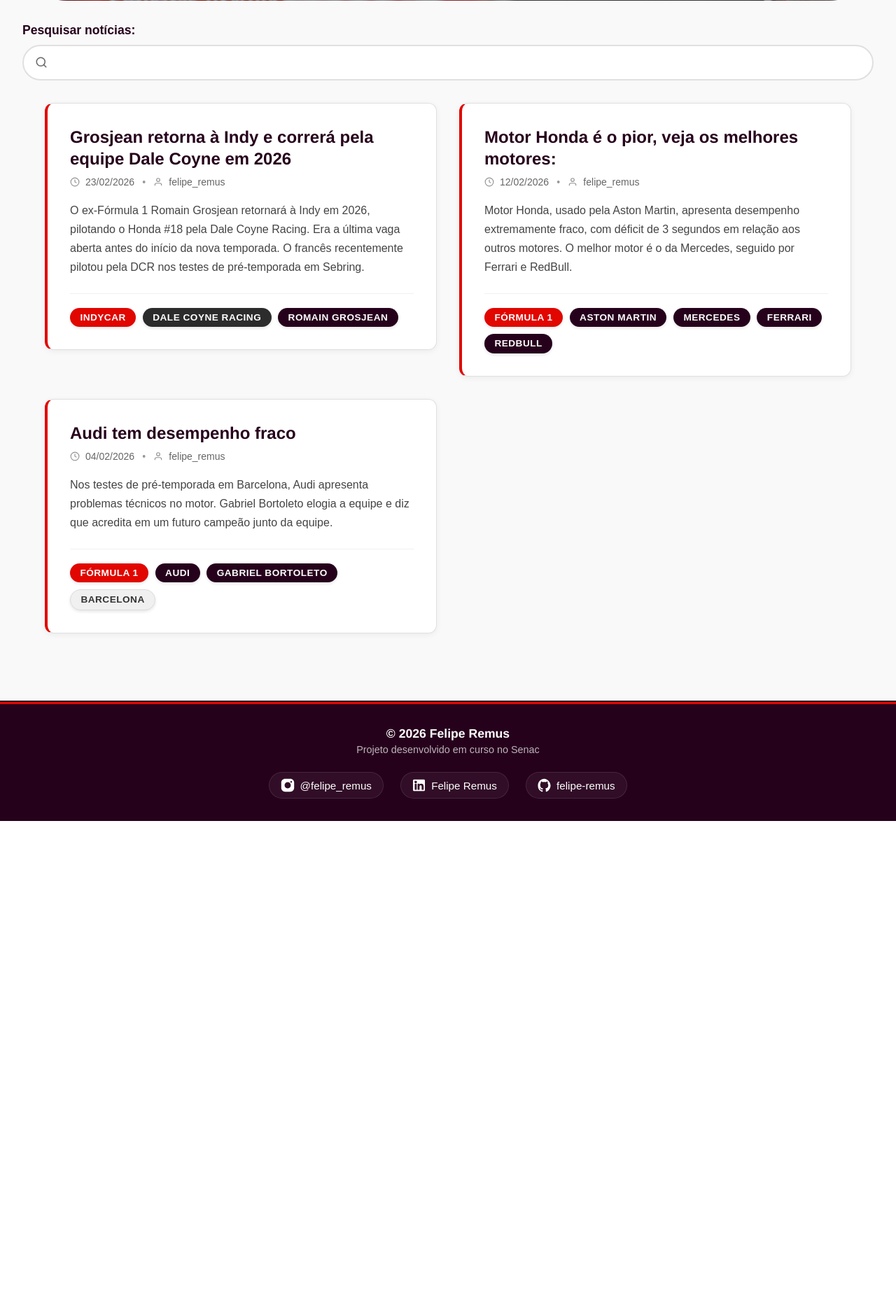
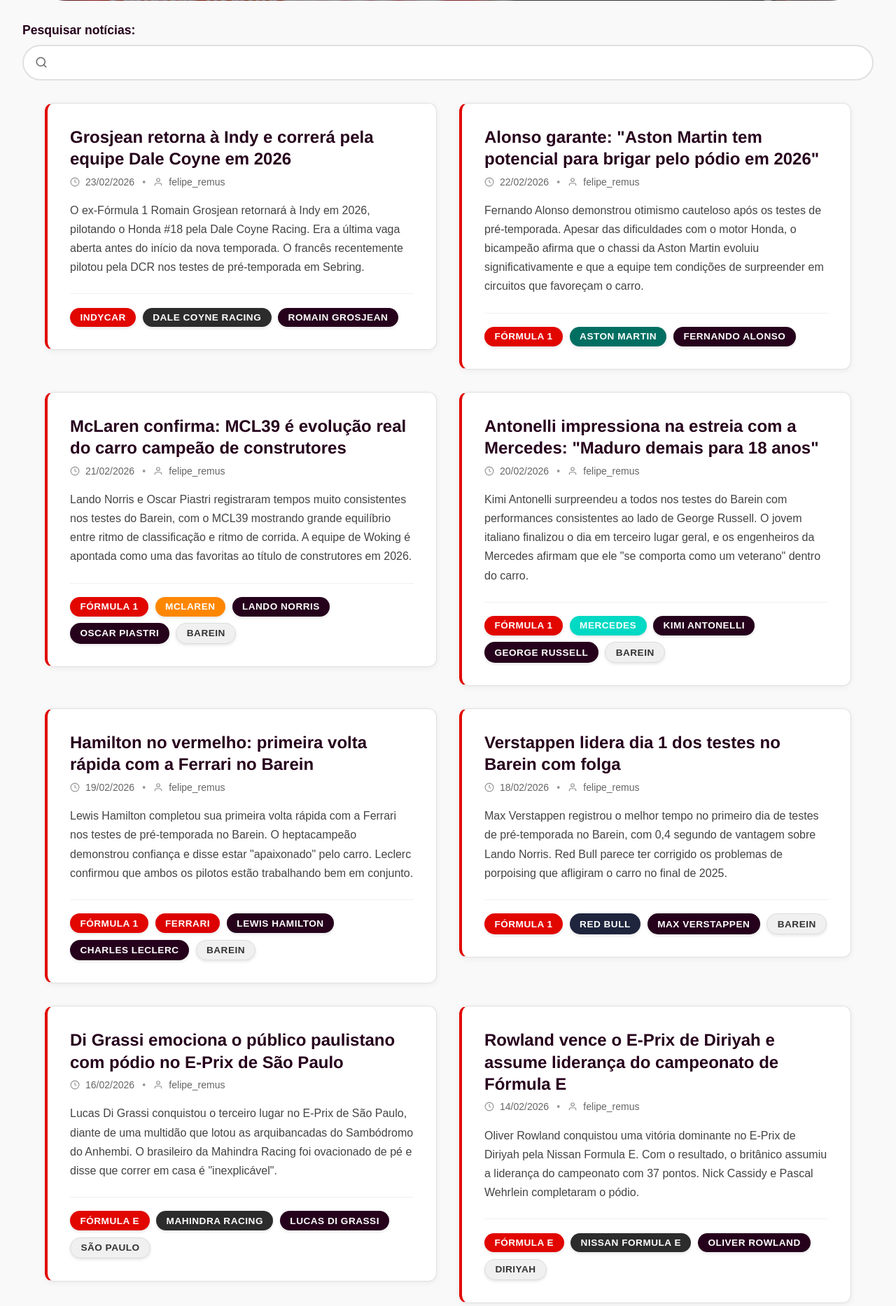
Before and after one commit to felipe-remus/Blog, a PHP site: page / in a window 1280 px wide. Shown: the part 827-2693 px from the top of the page at 70% size. Before the commit the page ends 2000 px from the top, so only its background shows below. Run offline with PHP 8.4, Linux system fonts and the light colour scheme.

Commit message:
versão 26

```diff
--- a/CSS/paginacao.css
+++ b/CSS/paginacao.css
@@ -10,6 +10,10 @@
     padding: 0 2rem;
     flex-wrap: wrap;
     width: 100%; /* Adiciona largura total */
+}
+
+.paginacao-oculto {
+    display: none; /* remove o card do fluxo do grid completamente */
 }
 
 .paginacao-btn {
--- a/SCRIPT/globals.js
+++ b/SCRIPT/globals.js
@@ -21,4 +21,4 @@
     pista:     new Set(),
 };
 
-const limites = { categoria: 1, equipe: 4, piloto: 4, pista: 4 };
+const limites = { categoria: 2, equipe: 4, piloto: 4, pista: 4 };
--- a/historia.html
+++ b/historia.html
@@ -84,9 +84,9 @@
                     <p>O caminho até a Fórmula 1 é pavimentado por diversas categorias de formação, conhecidas como a "escada do automobilismo". Estas categorias foram desenvolvidas para preparar jovens pilotos com as habilidades técnicas e mentais necessárias para competir no mais alto nível.</p>
 
                     <ul>
+                        <li><strong>Fórmula 4:</strong> Porta de entrada para o automobilismo de monopostos, onde pilotos geralmente entre 15 e 18 anos dão seus primeiros passos em carros de corrida profissionais.</li>
+
                         <li><strong>F1 Academy:</strong> Categoria de base exclusiva para mulheres, que utiliza as mesmas regras da Formula 4, com o objetivo de desenvolver jovens pilotas para categorias mais altas do automobilismo, oferecendo suporte técnico, visibilidade e integração ao ecossistema da F1.</li>
-
-                        <li><strong>Fórmula 4:</strong> Porta de entrada para o automobilismo de monopostos, onde pilotos geralmente entre 15 e 18 anos dão seus primeiros passos em carros de corrida profissionais.</li>
 
                         <li><strong>Fórmula 3:</strong> Categoria intermediária que oferece carros mais potentes e competitivos. Inclui campeonatos regionais e o prestigiado Campeonato FIA de Fórmula 3, que corre nos mesmos fins de semana da F1.</li>
 
--- a/html/card-noticia.html
+++ b/html/card-noticia.html
@@ -30,10 +30,10 @@
 
         <div class="card-tags">
             <span class="tag categoria">Fórmula 1</span>
-            <span class="tag piloto">Aston Martin</span>
-            <span class="tag piloto">Mercedes</span>
-            <span class="tag piloto">Ferrari</span>
-            <span class="tag piloto">RedBull</span>
+            <span class="tag equipe-astonmartin">Aston Martin</span>
+            <span class="tag equipe-mercedes">Mercedes</span>
+            <span class="tag equipe-ferrari">Ferrari</span>
+            <span class="tag equipe-redbull">RedBull</span>
         </div>
     </article>
 
@@ -104,10 +104,386 @@
 
         <div class="card-tags">
             <span class="tag categoria">Fórmula 1</span>
-            <span class="tag piloto">Audi</span>
+            <span class="tag equipe-audi">Audi</span>
             <span class="tag piloto">Gabriel Bortoleto</span>
             <span class="tag pista">Barcelona</span>
         </div>
     </article>
 
+    <!-- CARD 4 -->
+    <article class="card-noticia"
+            data-data="18/02/2026"
+            data-categoria="f1"
+            data-piloto="max-verstappen"
+            data-equipe="redbull"
+            data-pista="barein">
+        <div class="card-header">
+            <h2>Verstappen lidera dia 1 dos testes no Barein com folga</h2>
+            <p class="meta">
+            <svg class="meta-icon" width="14" height="14" viewBox="0 0 24 24" fill="none" stroke="currentColor" stroke-width="2">
+                <circle cx="12" cy="12" r="10"/>
+                <polyline points="12 6 12 12 16 14"/>
+            </svg>
+            18/02/2026
+            <span class="separador">•</span>
+            <svg class="meta-icon" width="14" height="14" viewBox="0 0 24 24" fill="none" stroke="currentColor" stroke-width="2">
+                <path d="M20 21v-2a4 4 0 0 0-4-4H8a4 4 0 0 0-4 4v2"/>
+                <circle cx="12" cy="7" r="4"/>
+            </svg>
+            felipe_remus
+            </p>
+        </div>
+
+        <p class="card-conteudo">
+        Max Verstappen registrou o melhor tempo no primeiro dia de testes de pré-temporada no Barein, com 0,4 segundo
+        de vantagem sobre Lando Norris. Red Bull parece ter corrigido os problemas de porpoising que afligiram o carro
+        no final de 2025.
+        </p>
+
+        <div class="card-tags">
+        <span class="tag categoria">Fórmula 1</span>
+        <span class="tag equipe-redbull">Red Bull</span>
+        <span class="tag piloto">Max Verstappen</span>
+        <span class="tag pista">Barein</span>
+        </div>
+    </article>
+
+    <!-- CARD 5 -->
+    <article class="card-noticia"
+            data-data="19/02/2026"
+            data-categoria="f1"
+            data-piloto="lewis-hamilton"
+            data-equipe="ferrari"
+            data-pista="barein">
+        <div class="card-header">
+            <h2>Hamilton no vermelho: primeira volta rápida com a Ferrari no Barein</h2>
+            <p class="meta">
+            <svg class="meta-icon" width="14" height="14" viewBox="0 0 24 24" fill="none" stroke="currentColor" stroke-width="2">
+                <circle cx="12" cy="12" r="10"/>
+                <polyline points="12 6 12 12 16 14"/>
+            </svg>
+            19/02/2026
+            <span class="separador">•</span>
+            <svg class="meta-icon" width="14" height="14" viewBox="0 0 24 24" fill="none" stroke="currentColor" stroke-width="2">
+                <path d="M20 21v-2a4 4 0 0 0-4-4H8a4 4 0 0 0-4 4v2"/>
+                <circle cx="12" cy="7" r="4"/>
+            </svg>
+            felipe_remus
+            </p>
+        </div>
+
+        <p class="card-conteudo">
+        Lewis Hamilton completou sua primeira volta rápida com a Ferrari nos testes de pré-temporada no Barein.
+        O heptacampeão demonstrou confiança e disse estar "apaixonado" pelo carro. Leclerc confirmou que ambos
+        os pilotos estão trabalhando bem em conjunto.
+        </p>
+
+        <div class="card-tags">
+        <span class="tag categoria">Fórmula 1</span>
+        <span class="tag equipe-ferrari">Ferrari</span>
+        <span class="tag piloto">Lewis Hamilton</span>
+        <span class="tag piloto">Charles Leclerc</span>
+        <span class="tag pista">Barein</span>
+        </div>
+    </article>
+
+    <!-- CARD 6 -->
+    <article class="card-noticia"
+            data-data="20/02/2026"
+            data-categoria="f1"
+            data-piloto="kimi-antonelli"
+            data-equipe="mercedes"
+            data-pista="barein">
+        <div class="card-header">
+            <h2>Antonelli impressiona na estreia com a Mercedes: "Maduro demais para 18 anos"</h2>
+            <p class="meta">
+                <svg class="meta-icon" width="14" height="14" viewBox="0 0 24 24" fill="none" stroke="currentColor" stroke-width="2">
+                    <circle cx="12" cy="12" r="10"/>
+                    <polyline points="12 6 12 12 16 14"/>
+                </svg>
+                20/02/2026
+                <span class="separador">•</span>
+                <svg class="meta-icon" width="14" height="14" viewBox="0 0 24 24" fill="none" stroke="currentColor" stroke-width="2">
+                    <path d="M20 21v-2a4 4 0 0 0-4-4H8a4 4 0 0 0-4 4v2"/>
+                    <circle cx="12" cy="7" r="4"/>
+                </svg>
+                felipe_remus
+            </p>
+        </div>
+
+        <p class="card-conteudo">
+            Kimi Antonelli surpreendeu a todos nos testes do Barein com performances consistentes ao lado de George Russell.
+            O jovem italiano finalizou o dia em terceiro lugar geral, e os engenheiros da Mercedes afirmam que ele
+            "se comporta como um veterano" dentro do carro.
+        </p>
+
+        <div class="card-tags">
+            <span class="tag categoria">Fórmula 1</span>
+            <span class="tag equipe-mercedes">Mercedes</span>
+            <span class="tag piloto">Kimi Antonelli</span>
+            <span class="tag piloto">George Russell</span>
+            <span class="tag pista">Barein</span>
+        </div>
+    </article>
+
+    <!-- CARD 7 -->
+    <article class="card-noticia"
+            data-data="14/02/2026"
+            data-categoria="fe"
+            data-piloto="oliver-rowland"
+            data-equipe="nissan-formula-e"
+            data-pista="diriyah">
+        <div class="card-header">
+            <h2>Rowland vence o E-Prix de Diriyah e assume liderança do campeonato de Fórmula E</h2>
+            <p class="meta">
+                <svg class="meta-icon" width="14" height="14" viewBox="0 0 24 24" fill="none" stroke="currentColor" stroke-width="2">
+                    <circle cx="12" cy="12" r="10"/>
+                    <polyline points="12 6 12 12 16 14"/>
+                </svg>
+                14/02/2026
+                <span class="separador">•</span>
+                <svg class="meta-icon" width="14" height="14" viewBox="0 0 24 24" fill="none" stroke="currentColor" stroke-width="2">
+                    <path d="M20 21v-2a4 4 0 0 0-4-4H8a4 4 0 0 0-4 4v2"/>
+                    <circle cx="12" cy="7" r="4"/>
+                </svg>
+                felipe_remus
+            </p>
+        </div>
+
+        <p class="card-conteudo">
+            Oliver Rowland conquistou uma vitória dominante no E-Prix de Diriyah pela Nissan Formula E. Com o resultado,
+            o britânico assumiu a liderança do campeonato com 37 pontos. Nick Cassidy e Pascal Wehrlein completaram o
+            pódio.
+        </p>
+
+        <div class="card-tags">
+            <span class="tag categoria">Fórmula E</span>
+            <span class="tag equipe">Nissan Formula E</span>
+            <span class="tag piloto">Oliver Rowland</span>
+            <span class="tag pista">Diriyah</span>
+        </div>
+    </article>
+
+    <!-- CARD 8 -->
+    <article class="card-noticia"
+            data-data="10/02/2026"
+            data-categoria="indy"
+            data-piloto="alex-palou"
+            data-equipe="chip-ganassi-racing">
+        <div class="card-header">
+            <h2>Palou renova com a Chip Ganassi e mira tetracampeonato na IndyCar</h2>
+            <p class="meta">
+                <svg class="meta-icon" width="14" height="14" viewBox="0 0 24 24" fill="none" stroke="currentColor" stroke-width="2">
+                    <circle cx="12" cy="12" r="10"/>
+                    <polyline points="12 6 12 12 16 14"/>
+                </svg>
+                10/02/2026
+                <span class="separador">•</span>
+                <svg class="meta-icon" width="14" height="14" viewBox="0 0 24 24" fill="none" stroke="currentColor" stroke-width="2">
+                    <path d="M20 21v-2a4 4 0 0 0-4-4H8a4 4 0 0 0-4 4v2"/>
+                    <circle cx="12" cy="7" r="4"/>
+                </svg>
+                felipe_remus
+            </p>
+        </div>
+
+        <p class="card-conteudo">
+            Alex Palou renovou contrato com a Chip Ganassi Racing por mais duas temporadas. O espanhol, tricampeão da
+            IndyCar, afirmou que seu objetivo é superar o recorde de Scott Dixon e se tornar o maior campeão da história
+            da série.
+        </p>
+
+        <div class="card-tags">
+            <span class="tag categoria">IndyCar</span>
+            <span class="tag equipe">Chip Ganassi Racing</span>
+            <span class="tag piloto">Alex Palou</span>
+            <span class="tag piloto">Scott Dixon</span>
+        </div>
+    </article>
+
+    <!-- CARD 9 -->
+    <article class="card-noticia"
+            data-data="21/02/2026"
+            data-categoria="f1"
+            data-piloto="lando-norris"
+            data-equipe="mclaren"
+            data-pista="barein">
+        <div class="card-header">
+            <h2>McLaren confirma: MCL39 é evolução real do carro campeão de construtores</h2>
+            <p class="meta">
+                <svg class="meta-icon" width="14" height="14" viewBox="0 0 24 24" fill="none" stroke="currentColor" stroke-width="2">
+                    <circle cx="12" cy="12" r="10"/>
+                    <polyline points="12 6 12 12 16 14"/>
+                </svg>
+                21/02/2026
+                <span class="separador">•</span>
+                <svg class="meta-icon" width="14" height="14" viewBox="0 0 24 24" fill="none" stroke="currentColor" stroke-width="2">
+                    <path d="M20 21v-2a4 4 0 0 0-4-4H8a4 4 0 0 0-4 4v2"/>
+                    <circle cx="12" cy="7" r="4"/>
+                </svg>
+                felipe_remus
+            </p>
+        </div>
+
+        <p class="card-conteudo">
+            Lando Norris e Oscar Piastri registraram tempos muito consistentes nos testes do Barein, com o MCL39
+            mostrando grande equilíbrio entre ritmo de classificação e ritmo de corrida. A equipe de Woking é
+            apontada como uma das favoritas ao título de construtores em 2026.
+        </p>
+
+        <div class="card-tags">
+            <span class="tag categoria">Fórmula 1</span>
+            <span class="tag equipe-mclaren">McLaren</span>
+            <span class="tag piloto">Lando Norris</span>
+            <span class="tag piloto">Oscar Piastri</span>
+            <span class="tag pista">Barein</span>
+        </div>
+    </article>
+
+    <!-- CARD 10 -->
+    <article class="card-noticia"
+            data-data="08/02/2026"
+            data-categoria="f2"
+            data-pista="barein">
+        <div class="card-header">
+            <h2>Fórmula 2 2026: veja todos os pilotos confirmados para a nova temporada</h2>
+            <p class="meta">
+                <svg class="meta-icon" width="14" height="14" viewBox="0 0 24 24" fill="none" stroke="currentColor" stroke-width="2">
+                    <circle cx="12" cy="12" r="10"/>
+                    <polyline points="12 6 12 12 16 14"/>
+                </svg>
+                08/02/2026
+                <span class="separador">•</span>
+                <svg class="meta-icon" width="14" height="14" viewBox="0 0 24 24" fill="none" stroke="currentColor" stroke-width="2">
+                    <path d="M20 21v-2a4 4 0 0 0-4-4H8a4 4 0 0 0-4 4v2"/>
+                    <circle cx="12" cy="7" r="4"/>
+                </svg>
+                felipe_remus
+            </p>
+        </div>
+
+        <p class="card-conteudo">
+            A Fórmula 2 divulgou o grid completo para 2026. A temporada terá início no Barein em março, com grande
+            expectativa em torno dos jovens talentos que buscam uma vaga na Fórmula 1. Vários pilotos com contratos
+            de desenvolvimento de equipes de F1 estão entre os favoritos.
+        </p>
+
+        <div class="card-tags">
+            <span class="tag categoria">Fórmula 2</span>
+            <span class="tag pista">Barein</span>
+        </div>
+    </article>
+
+    <!-- CARD 11 -->
+    <article class="card-noticia"
+            data-data="22/02/2026"
+            data-categoria="f1"
+            data-piloto="fernando-alonso"
+            data-equipe="astonmartin">
+        <div class="card-header">
+            <h2>Alonso garante: "Aston Martin tem potencial para brigar pelo pódio em 2026"</h2>
+            <p class="meta">
+                <svg class="meta-icon" width="14" height="14" viewBox="0 0 24 24" fill="none" stroke="currentColor" stroke-width="2">
+                    <circle cx="12" cy="12" r="10"/>
+                    <polyline points="12 6 12 12 16 14"/>
+                </svg>
+                22/02/2026
+                <span class="separador">•</span>
+                <svg class="meta-icon" width="14" height="14" viewBox="0 0 24 24" fill="none" stroke="currentColor" stroke-width="2">
+                    <path d="M20 21v-2a4 4 0 0 0-4-4H8a4 4 0 0 0-4 4v2"/>
+                    <circle cx="12" cy="7" r="4"/>
+                </svg>
+                felipe_remus
+            </p>
+        </div>
+
+        <p class="card-conteudo">
+            Fernando Alonso demonstrou otimismo cauteloso após os testes de pré-temporada. Apesar das dificuldades
+            com o motor Honda, o bicampeão afirma que o chassi da Aston Martin evoluiu significativamente e que a
+            equipe tem condições de surpreender em circuitos que favoreçam o carro.
+        </p>
+
+        <div class="card-tags">
+            <span class="tag categoria">Fórmula 1</span>
+            <span class="tag equipe-astonmartin">Aston Martin</span>
+            <span class="tag piloto">Fernando Alonso</span>
+        </div>
+    </article>
+
+    <!-- CARD 12 -->
+    <article class="card-noticia"
+            data-data="16/02/2026"
+            data-categoria="fe"
+            data-piloto="lucas-di-grassi"
+            data-equipe="mahindra-racing"
+            data-pista="sao-paulo">
+        <div class="card-header">
+            <h2>Di Grassi emociona o público paulistano com pódio no E-Prix de São Paulo</h2>
+            <p class="meta">
+                <svg class="meta-icon" width="14" height="14" viewBox="0 0 24 24" fill="none" stroke="currentColor" stroke-width="2">
+                    <circle cx="12" cy="12" r="10"/>
+                    <polyline points="12 6 12 12 16 14"/>
+                </svg>
+                16/02/2026
+                <span class="separador">•</span>
+                <svg class="meta-icon" width="14" height="14" viewBox="0 0 24 24" fill="none" stroke="currentColor" stroke-width="2">
+                    <path d="M20 21v-2a4 4 0 0 0-4-4H8a4 4 0 0 0-4 4v2"/>
+                    <circle cx="12" cy="7" r="4"/>
+                </svg>
+                felipe_remus
+            </p>
+        </div>
+
+        <p class="card-conteudo">
+            Lucas Di Grassi conquistou o terceiro lugar no E-Prix de São Paulo, diante de uma multidão que lotou as
+            arquibancadas do Sambódromo do Anhembi. O brasileiro da Mahindra Racing foi ovacionado de pé e disse que
+            correr em casa é "inexplicável".
+        </p>
+
+        <div class="card-tags">
+            <span class="tag categoria">Fórmula E</span>
+            <span class="tag equipe">Mahindra Racing</span>
+            <span class="tag piloto">Lucas Di Grassi</span>
+            <span class="tag pista">São Paulo</span>
+        </div>
+    </article>
+
+    <!-- CARD 13 -->
+    <article class="card-noticia"
+            data-data="05/02/2026"
+            data-categoria="indy"
+            data-piloto="mick-schumacher"
+            data-equipe="andretti-global"
+            data-pista="st-petersburg">
+        <div class="card-header">
+            <h2>Mick Schumacher estreia na IndyCar com bom ritmo nos testes de Sebring</h2>
+            <p class="meta">
+                <svg class="meta-icon" width="14" height="14" viewBox="0 0 24 24" fill="none" stroke="currentColor" stroke-width="2">
+                    <circle cx="12" cy="12" r="10"/>
+                    <polyline points="12 6 12 12 16 14"/>
+                </svg>
+                05/02/2026
+                <span class="separador">•</span>
+                <svg class="meta-icon" width="14" height="14" viewBox="0 0 24 24" fill="none" stroke="currentColor" stroke-width="2">
+                    <path d="M20 21v-2a4 4 0 0 0-4-4H8a4 4 0 0 0-4 4v2"/>
+                    <circle cx="12" cy="7" r="4"/>
+                </svg>
+                felipe_remus
+            </p>
+        </div>
+
+        <p class="card-conteudo">
+            Mick Schumacher teve uma estreia promissora nos testes de pré-temporada da IndyCar em Sebring, pela
+            Andretti Global. O alemão mostrou boa adaptação ao carro oval e afirmou que a transição da Fórmula 1
+            para a IndyCar está sendo "mais natural do que esperava".
+        </p>
+
+        <div class="card-tags">
+            <span class="tag categoria">IndyCar</span>
+            <span class="tag equipe">Andretti Global</span>
+            <span class="tag piloto">Mick Schumacher</span>
+            <span class="tag pista">St. Petersburg</span>
+        </div>
+    </article>
+
 </div><!-- fim .noticias-container -->
--- a/html/publicar.html
+++ b/html/publicar.html
@@ -24,7 +24,7 @@
 
     <!-- Tags selecionadas (preview global) -->
     <div class="campo">
-        <label>Selecione as Tags:</label>
+        <label>Selecione a categoria:</label>
     </div>
 
     <!-- ABAS DE CATEGORIA -->
--- a/html/slider.html
+++ b/html/slider.html
@@ -44,7 +44,7 @@
             <div class="slide-content">
                 <h1>História e Legado de Senna</h1>
                 <div class="botoes-slider">
-                    <a href="https://www.formula1.com/en/information/drivers-hall-of-fame-ayrton-senna.FLD7ZtO0nUn7JzLEn5rOJ" target="_blank" rel="noopener" class="botao-slider">Conheça a História de Senna</a>
+                    <a href="senna.html" class="botao-slider">Conheça a História de Senna</a>
                 </div>
                 <div class="area-colaboradores">
                     <p>Homenageie o tricampeão mundial</p>
```
Also changed, not shown: SCRIPT/tags.js (+3 -4 lines), senna.html (added, +198 -0 lines), img/img-Slider/1-Senna-2.png (added). Lines whose indentation alone changed are shown as unchanged.
